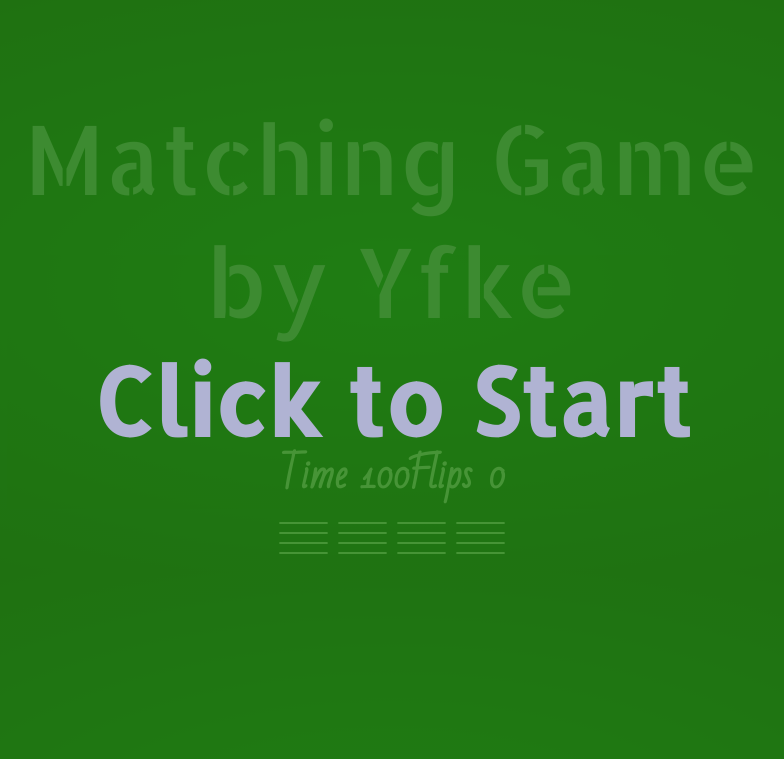
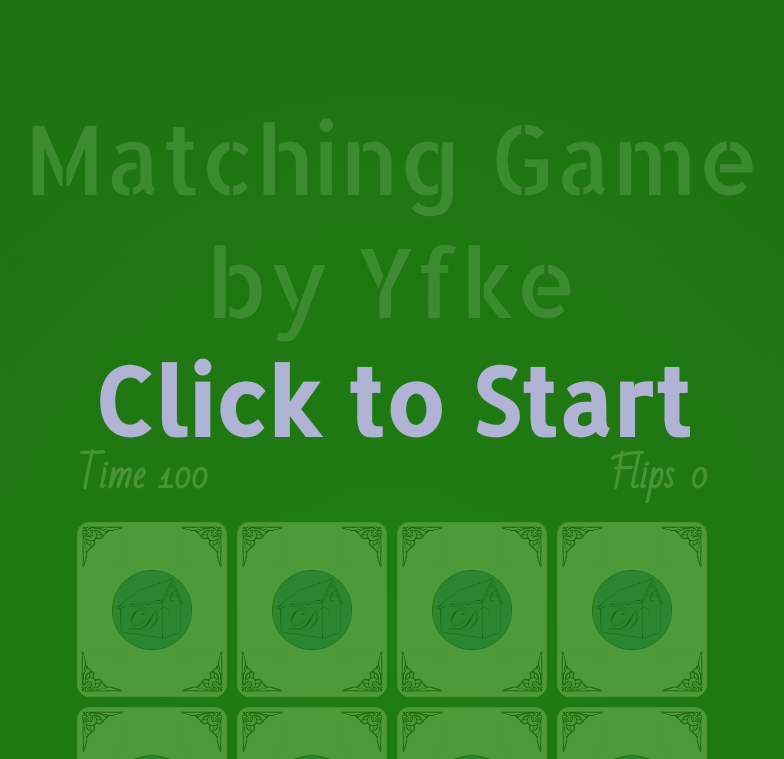
Before and after one commit to ipakey/Card-Game, a plain HTML site: page index.html in a window 1280 px wide. Shown: the top 759 px of the page, without its empty margins (248-1032 px from the left). Drawn offline with Linux system fonts and the light colour scheme.

Commit message:
card size change

```diff
--- a/style.css
+++ b/style.css
@@ -58,7 +58,8 @@
     position: relative;
 	transform: -270deg;
 	scale:(0.5);
-
+    height: 175px;
+    width: 150px;
 }
 
 .card-inner {
```
